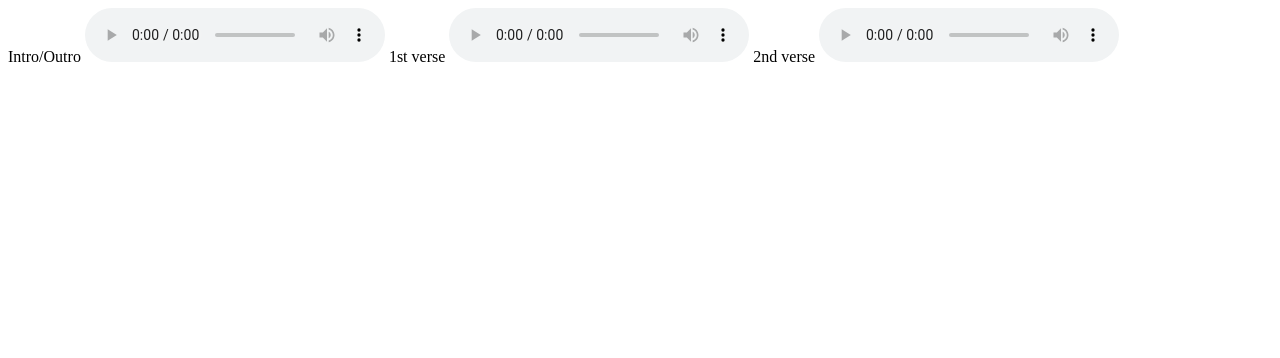
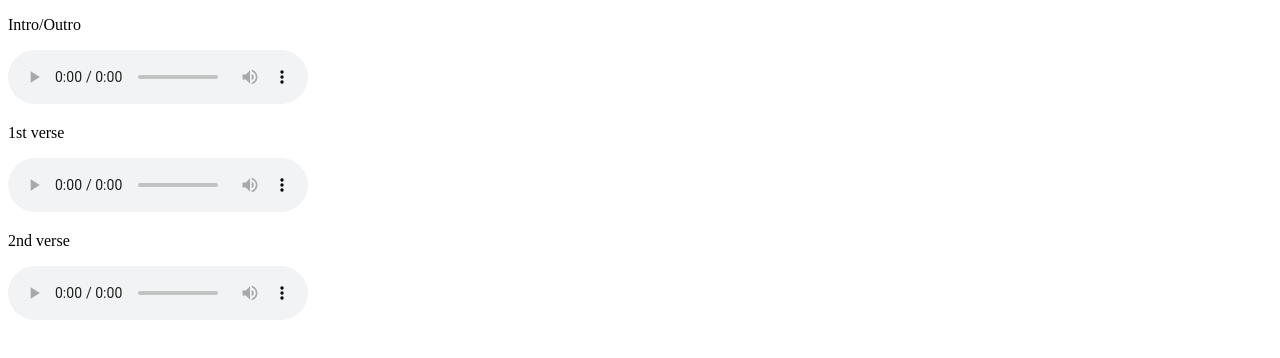
Before and after one commit to siteyuh/bornto, a plain HTML site: page docs/index.html in a window 1280 px wide. Drawn offline with Linux system fonts and the light colour scheme.

Commit message:
edited page

```diff
--- a/docs/index.html
+++ b/docs/index.html
@@ -5,11 +5,11 @@
   <title>Document</title>
 </head>
 <body>
-  Intro/Outro
-<audio src="https://github.com/siteyuh/bornto/blob/main/IntroOutro.m4a" controls></audio>
-1st verse
-<audio src="https://github.com/siteyuh/bornto/blob/main/Averse.m4a" controls></audio>
-2nd verse
+  <p>Intro/Outro</p>
+  <audio src="https://github.com/siteyuh/bornto/blob/main/IntroOutro.m4a" controls></audio>
+  <p>1st verse</p>
+  <audio src="https://github.com/siteyuh/bornto/blob/main/Averse.m4a" controls></audio>
+  <p>2nd verse</p>
 <audio src="https://github.com/siteyuh/bornto/blob/main/Bverse.m4a" controls></audio>
 </body>
 </html>
```
